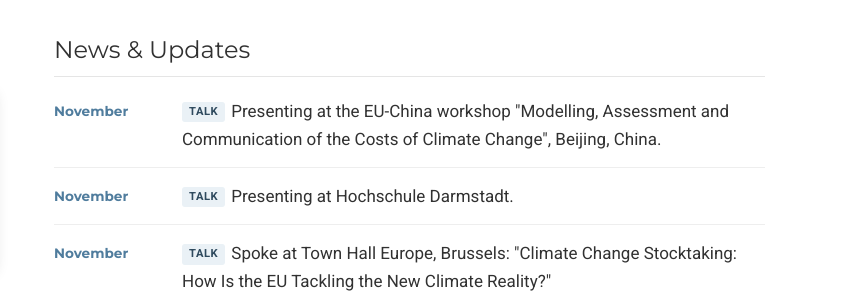
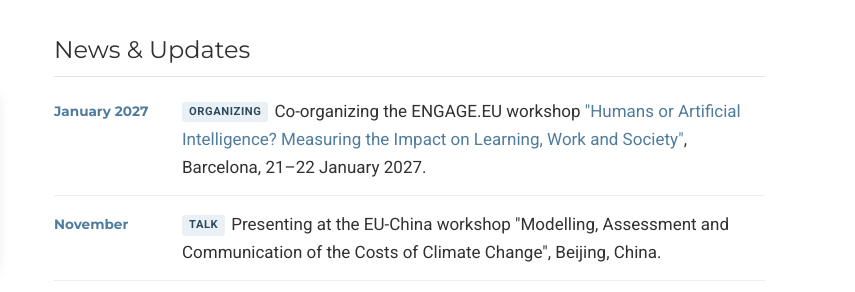
Before and after one commit to sehrishusman/sehrishusman.github.io, a plain HTML site: page index.html in a window 1280 px wide. Shown: the part 498-790 px from the top of the page, 425-1280 px from the left. Drawn offline with Linux system fonts and the light colour scheme; some icons are missing.

Commit message:
News: co-organizing ENGAGE.EU workshop in Barcelona
Co-Authored-By: Claude Opus 5.5 <noreply@anthropic.com>

```diff
--- a/index.html
+++ b/index.html
@@ -51,6 +51,10 @@
       <!-- To add news: copy one <li> ... </li> block and put it at the TOP of the list (newest first). -->
       <h2 class="news-heading">News &amp; Updates</h2>
       <ul class="news">
+        <li>
+          <span class="news-date">January 2027</span>
+          <p><span class="news-tag">Organizing</span>Co-organizing the ENGAGE.EU workshop <a href="https://www.engageuniversity.eu/humans-or-artificial-intelligence/" target="_blank" rel="noopener">"Humans or Artificial Intelligence? Measuring the Impact on Learning, Work and Society"</a>, Barcelona, 21–22 January 2027.</p>
+        </li>
         <li>
           <span class="news-date">November</span>
           <p><span class="news-tag">Talk</span>Presenting at the EU-China workshop "Modelling, Assessment and Communication of the Costs of Climate Change", Beijing, China.</p>
```
